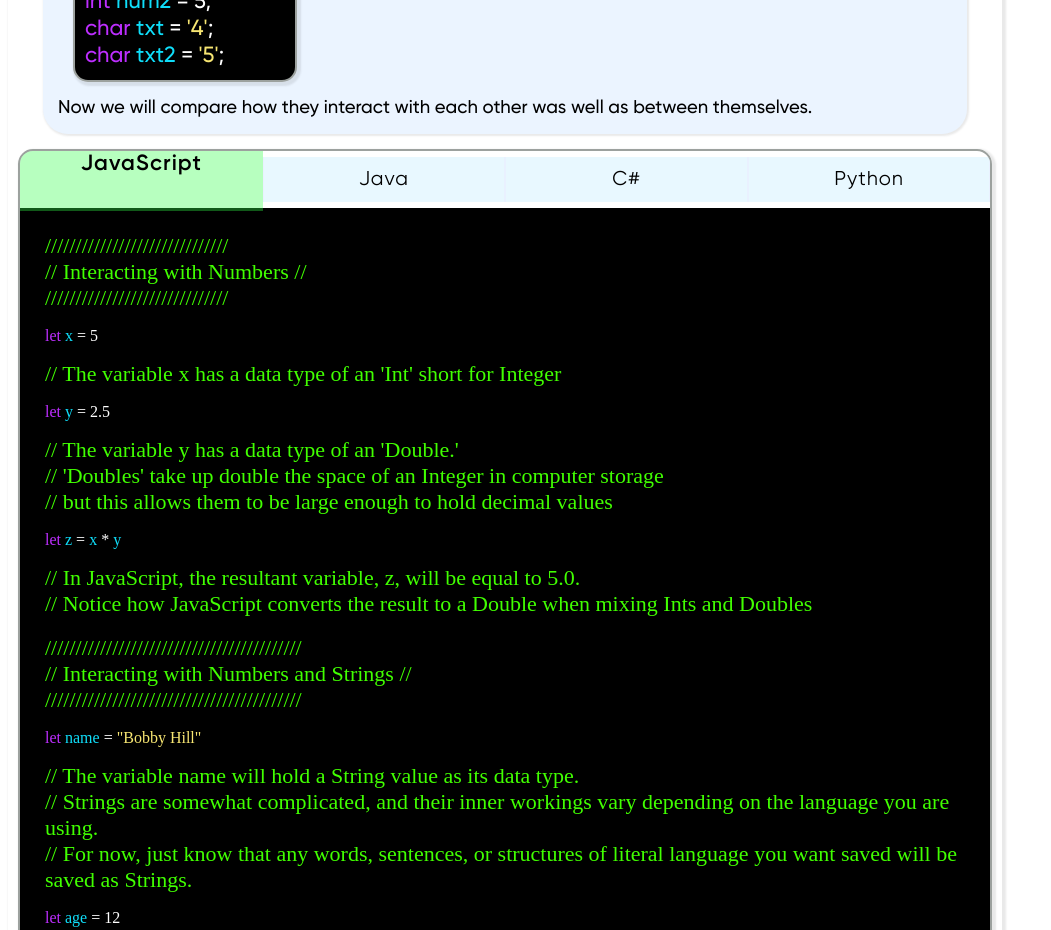
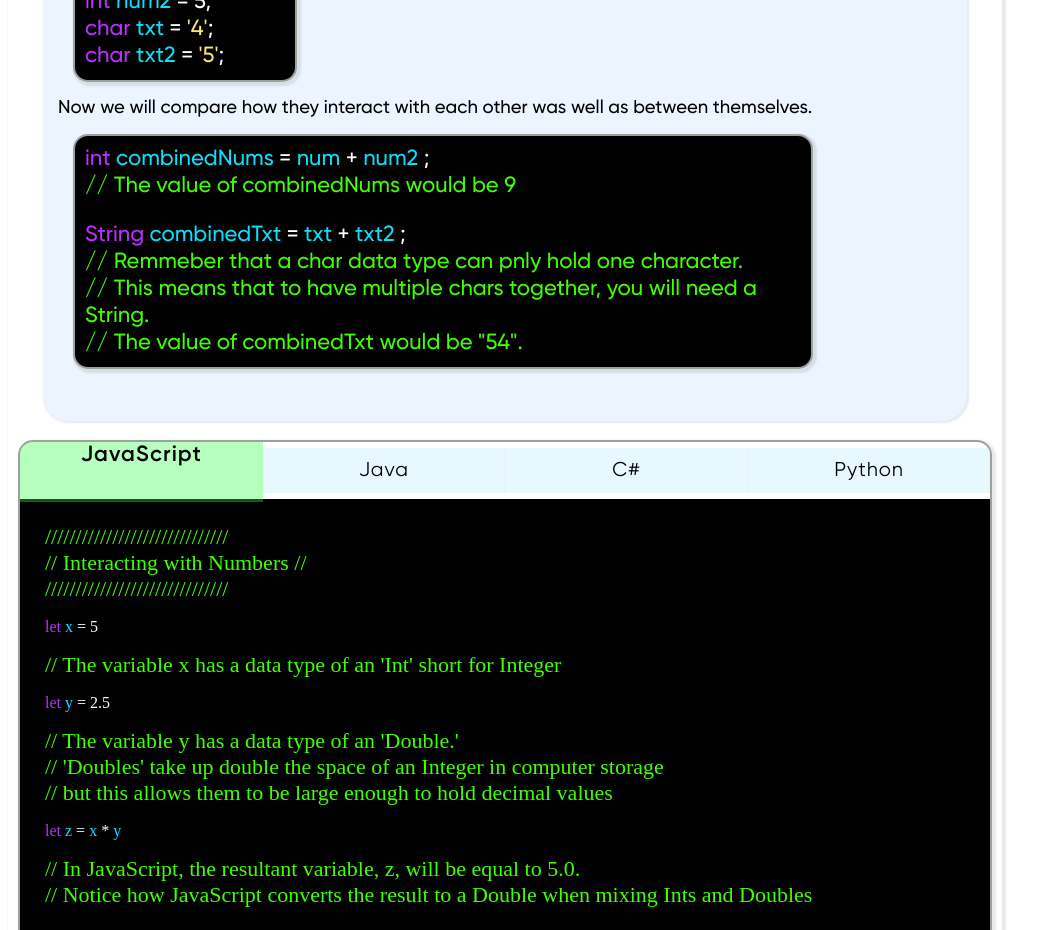
Before and after one commit to NLanese/the-codex, a Next.js app: page /concepts/basics/lessons/data_types in a window 1280 px wide. Shown: the part 1460-2390 px from the top of the page, without its empty margins (0-1051 px from the left). Built offline with nearby package versions, Linux system fonts and the light colour scheme.

Commit message:
Update data_types.js

```diff
--- a/pages/concepts/basics/lessons/data_types.js
+++ b/pages/concepts/basics/lessons/data_types.js
@@ -659,12 +659,15 @@ const DataTypesLesson = ({}) => {
 
                     <div style={Styles.Fonts.lessonHeader}>Why are Data Types Important?</div>
                     <div style={Styles.Sections.lessonContent}>
+
                         <p style={Styles.Fonts.basic}>
                             Data types help segment different kinds of variables and minimize storage. Their importance depends on the langauage, as some languages like <strong>Java and C</strong> require a data type be provided the moment a variable is declared; whereas the compilers in languages like <strong>JavaScript and Ruby</strong> can determine the data type based on the value provided during initalization. In these languages the data type can also change, whereas in older languages once a data type is set it cannot be easily altered.
                         </p>
+
                         <p style={Styles.Fonts.basic}>
                             Regardless of the language however, all data types behave a little differently. Lets take a look at some simple examples...
                         </p>
+
                         <div style={{...Styles.Sections.importantNote, ...Styles.Fonts.basic}}>
                             Below we declare an initialize variables that look like they have a similar value, but are of different data types. We will first initialize an int, and then a char.
                             <div style={Styles.Sections.simpleLessonCode}>
@@ -699,7 +702,46 @@ const DataTypesLesson = ({}) => {
                             </div>
 
                             Now we will compare how they interact with each other was well as between themselves.
+                            <div style={{...Styles.Sections.simpleLessonCode, width: 750}}>
+                                <p style={Styles.Code.code}>
+                                    <span style={Styles.Code.keyword}>int </span>
+                                    <span style={Styles.Code.var}>combinedNums </span>
+                                    <span style={Styles.Code.reg}>= </span>
+                                    <span style={Styles.Code.var}>num </span>
+                                    <span style={Styles.Code.reg}>+ </span>
+                                    <span style={Styles.Code.var}>num2 </span>
+                                    <span style={Styles.Code.reg}>;</span>
+                                </p>
+                                <p style={Styles.Code.code}>
+                                   <span style={Styles.Code.comment}>// The value of combinedNums would be 9</span>
+                                </p>
+                                <br></br>
+                                <p style={Styles.Code.code}>
+                                    <span style={Styles.Code.keyword}>String </span>
+                                    <span style={Styles.Code.var}>combinedTxt </span>
+                                    <span style={Styles.Code.reg}>= </span>
+                                    <span style={Styles.Code.var}>txt </span>
+                                    <span style={Styles.Code.reg}>+ </span>
+                                    <span style={Styles.Code.var}>txt2 </span>
+                                    <span style={Styles.Code.reg}>;</span>
+                                </p>
+                                <p style={Styles.Code.code}>
+                                   <span style={Styles.Code.comment}>// Remmeber that a char data type can pnly hold one character.</span>
+                                </p>
+                                <p style={Styles.Code.code}>
+                                   <span style={Styles.Code.comment}>// This means that to have multiple chars together, you will need a String.</span>
+                                </p>
+                                <p style={Styles.Code.code}>
+                                   <span style={Styles.Code.comment}>// The value of combinedTxt would be "54".</span>
+                                </p>
+                            </div>
+
+                            <br></br>
                         </div>
+
+                        <p style={Styles.Fonts.basic}>
+
+                        </p>
                     </div>
                 </div>
             )
```
